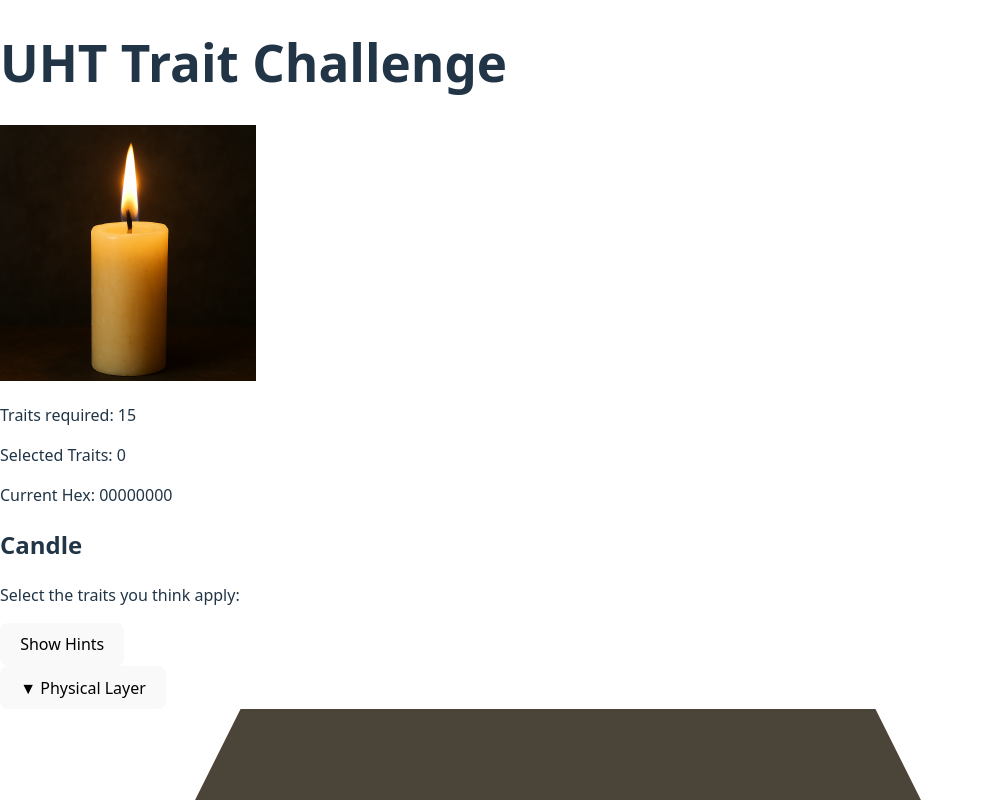
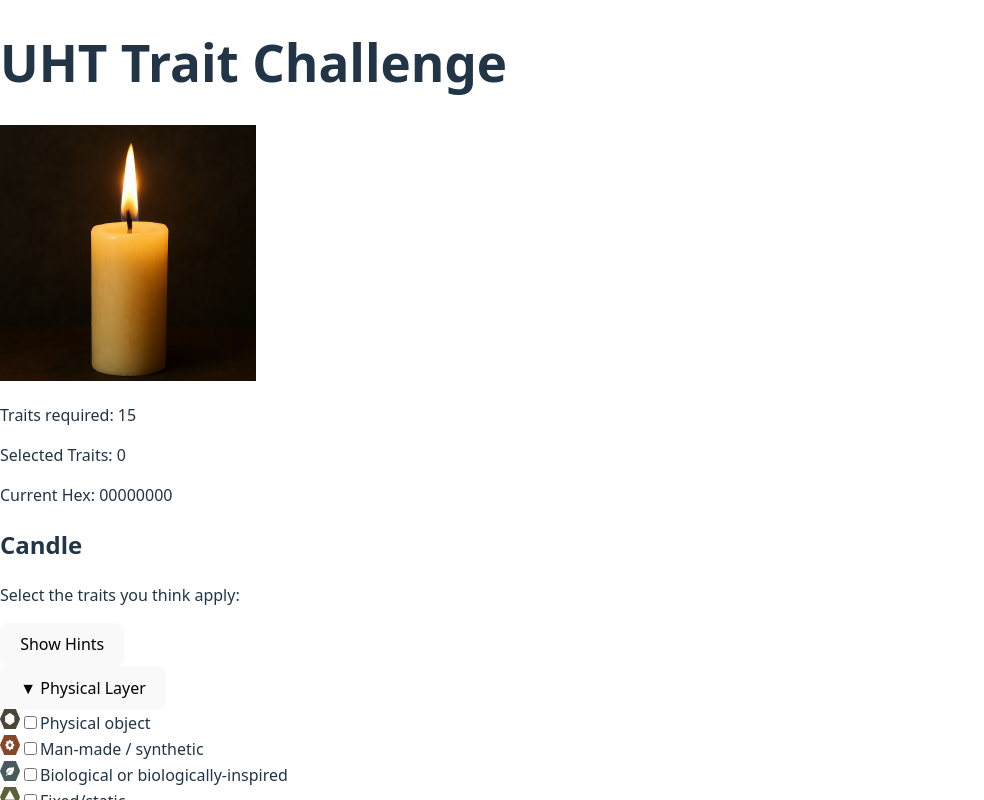
Before and after one commit to Hollando78/uht-64, a React (Vite) app: page / in a window 1280 px wide. Both pictures are taken after a click on the button "Start New Challenge". Shown: the top 800 px of the page, without its empty margins (0-984 px from the left). Built offline with nearby package versions, Linux system fonts and the light colour scheme.

Commit message:
defined icon size

```diff
--- a/components/Challenge.jsx
+++ b/components/Challenge.jsx
@@ -156,7 +156,9 @@ export default function Challenge() {
                       <img
                         src={trait.icon}
                         alt={trait.name}
-                        className="w-4 h-4 object-contain"
+                        width="20"
+                        height="20"
+                        className="object-contain"
                       />
                       <input
                         type="checkbox"
```
